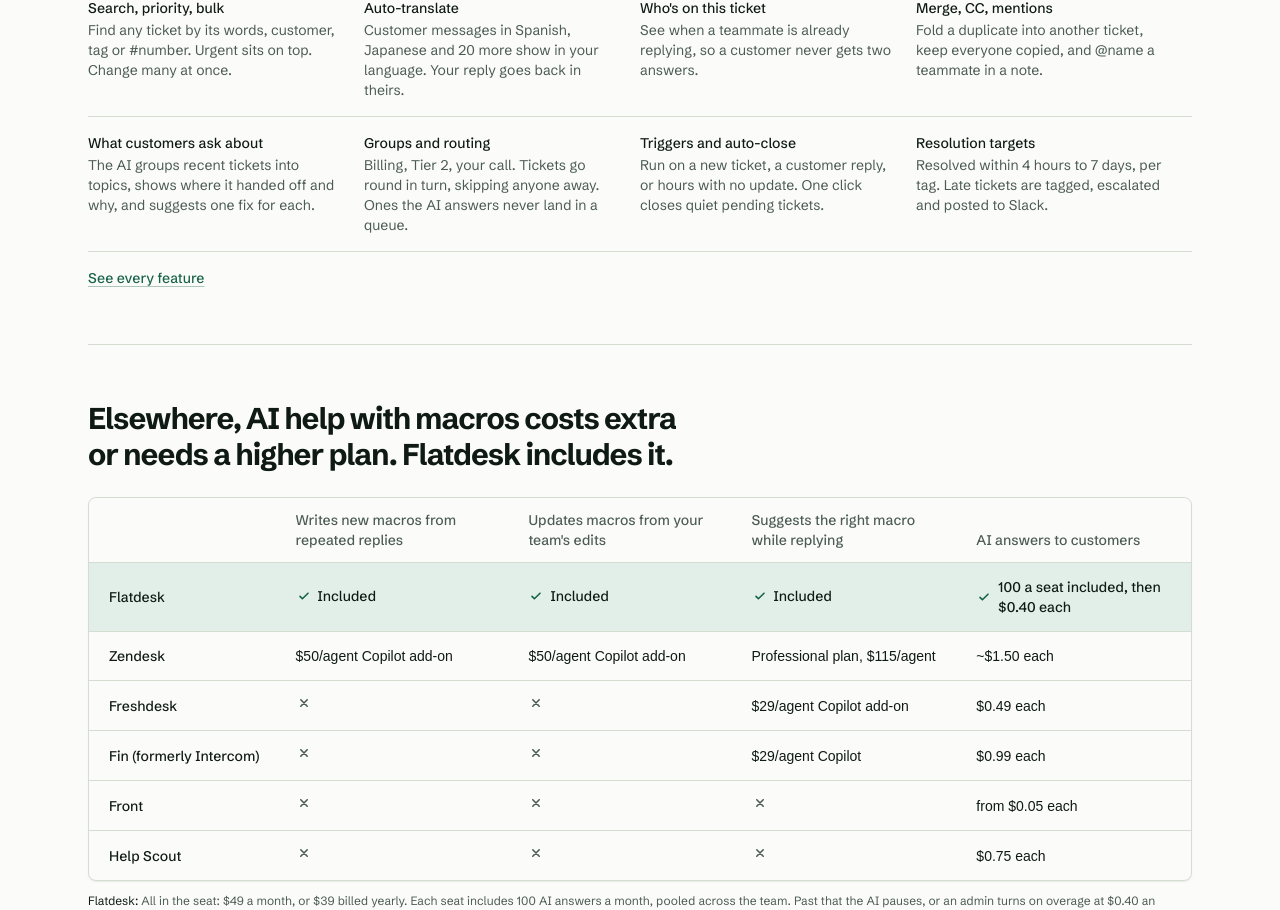
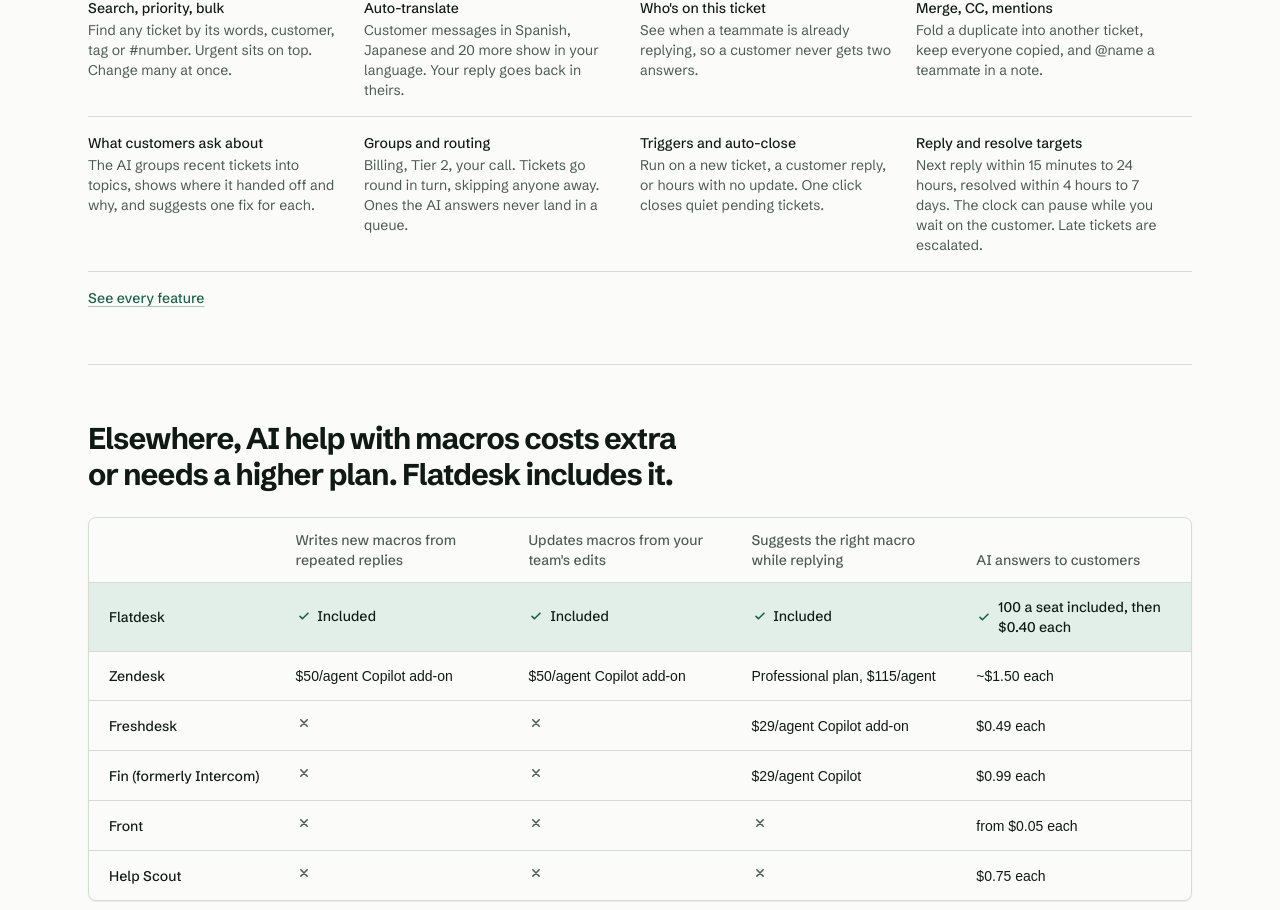
Before and after one commit to lanlan2020wu-hue/flatdesk, a Next.js app: page / in a window 1280 px wide. Shown: the part 4317-5227 px from the top of the page. Built offline with nearby package versions, Linux system fonts and the light colour scheme; no server answers; a web font is replaced by a local one.

Commit message:
Homepage: next-reply targets and paused resolution clock in 'Also in every seat' (#88)
Claude-Session: https://claude.ai/code/session_01EAdDQs2aeUSkDK3eH54rML

Co-authored-by: Claude <noreply@anthropic.com>

```diff
--- a/src/app/(marketing)/page.tsx
+++ b/src/app/(marketing)/page.tsx
@@ -41,7 +41,7 @@ const MORE = [
   { title: "What customers ask about", body: "The AI groups recent tickets into topics, shows where it handed off and why, and suggests one fix for each.", href: "/features#all" },
   { title: "Groups and routing", body: "Billing, Tier 2, your call. Tickets go round in turn, skipping anyone away. Ones the AI answers never land in a queue.", href: "/features#all" },
   { title: "Triggers and auto-close", body: "Run on a new ticket, a customer reply, or hours with no update. One click closes quiet pending tickets.", href: "/features#all" },
-  { title: "Resolution targets", body: "Resolved within 4 hours to 7 days, per tag. Late tickets are tagged, escalated and posted to Slack.", href: "/features#all" },
+  { title: "Reply and resolve targets", body: "Next reply within 15 minutes to 24 hours, resolved within 4 hours to 7 days. The clock can pause while you wait on the customer. Late tickets are escalated.", href: "/features#all" },
 ];
 
 // The route from an old help desk to Flatdesk, in the order an admin does it.
```
